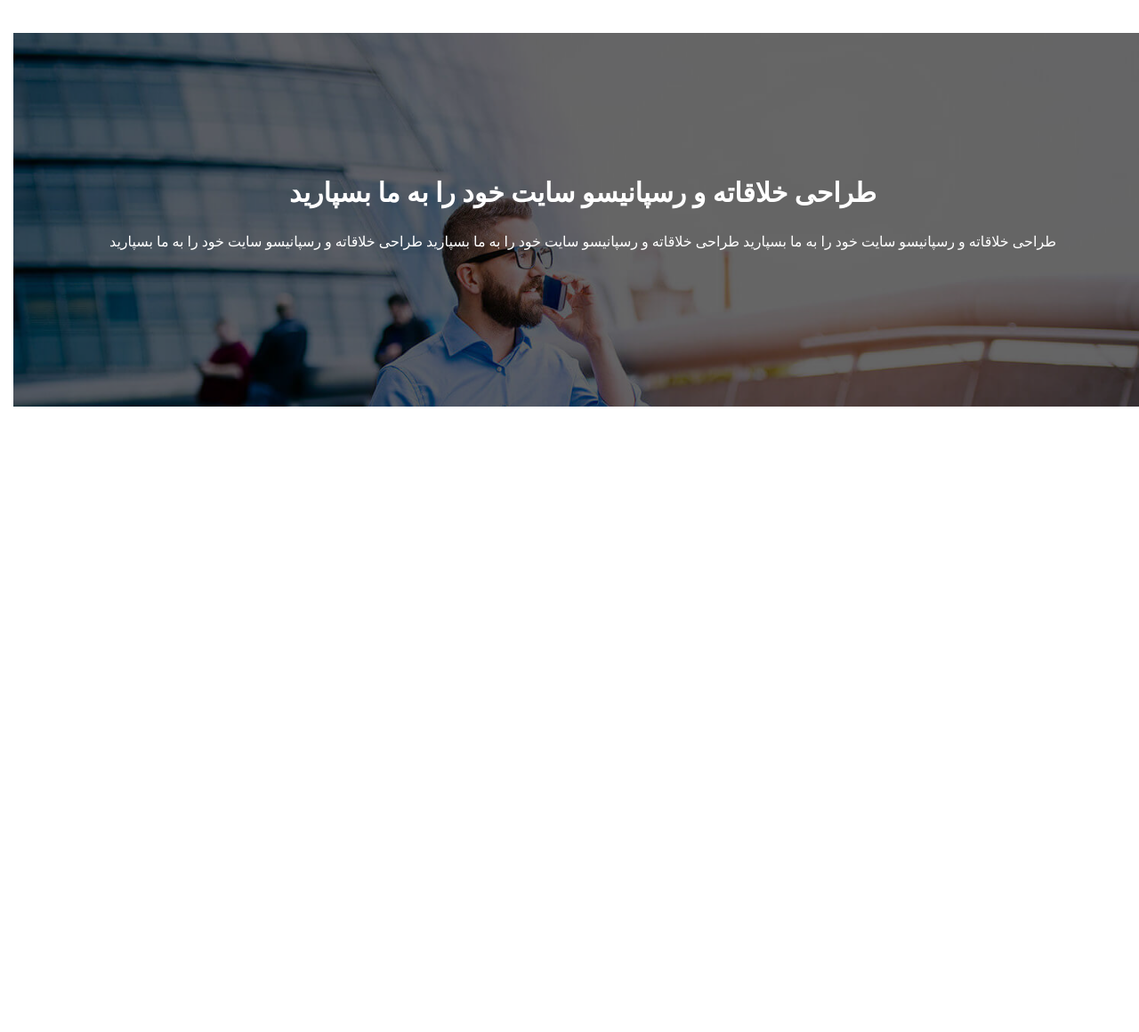
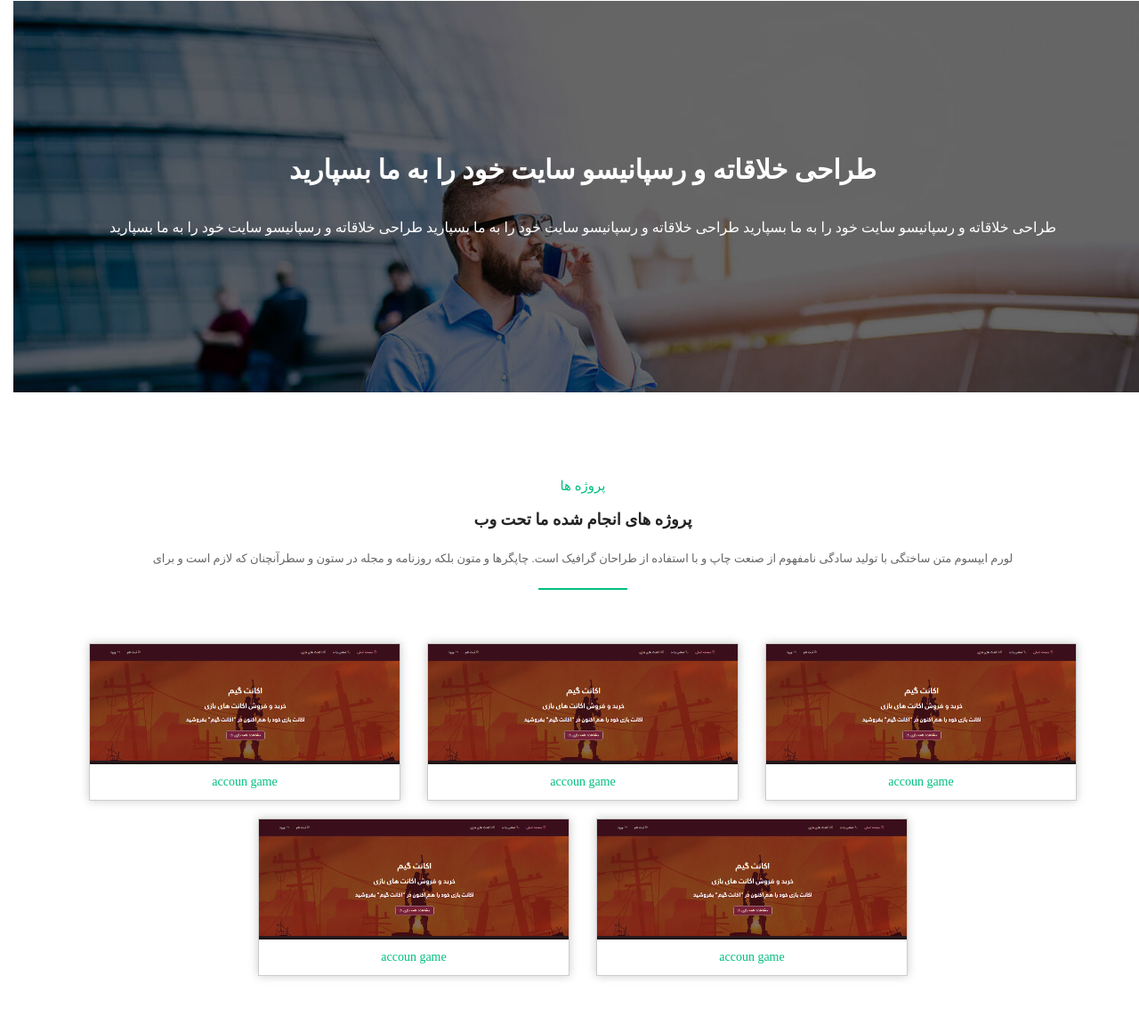
Before and after one commit to mahdihassani9374/mahdimobin.ir, a website: page docs/index.html in a window 1280 px wide. Shown: the part 1445-2605 px from the top of the page at 89% size. Before the commit the page ends 1902 px from the top, so only its background shows below. Drawn offline with Linux system fonts and the light colour scheme; a web font is replaced by a local one.

Commit message:
modify design

```diff
--- a/docs/index.html
+++ b/docs/index.html
@@ -45,7 +45,7 @@
 </head>
 
 <body dir="rtl">
-     <!-- <div class="loading">
+    <!-- <div class="loading">
         <div class="dot-container">
             <div class="dot"></div>
             <div class="dot"></div>
@@ -88,31 +88,31 @@
             </div>
         </nav>
         <section class="header__section">
-            <h1 class="header__section__title wow bounceInDown">مهدی و مبین حسنی </h1>
+            <h1 class="header__section__title wow bounceInUp wow bounceInDown">مهدی و مبین حسنی </h1>
             <div class="text-center wow zoomIn">
                 <img src="./images/profile.jpg" class="header__section__img" />
             </div>
             <div class="text-center">
-                <h4 class="header__section__desc wow bounceInRight">programmer and web designer</h4>
-                <h4 class="header__section__desc wow bounceInRight">ما عاشق برنامه نویسی ایم</h4>
+                <h4 class="header__section__desc wow bounceInUp">programmer and web designer</h4>
+                <h4 class="header__section__desc wow bounceInUp">ما عاشق برنامه نویسی ایم</h4>
                 <p class="padding-10 line-height-30 wow bounceInLeft"> بیشتر برنامه نویسان خوب برنامه نویسی می کنند نه
                     به این علت که انتظار دارند دستمزد بگیرند یا از سوی عموم تحسین شوند، بلکه چون برنامه نویسی برایشان
                     سرگرم کننده است</p>
             </div>
             <div class="text-center col-md-12 flex">
-                <a class="header__section__link wow bounceInRight" data-toggle="tooltip" title="صفحه اصلی">
+                <a class="header__section__link wow bounceInUp" data-toggle="tooltip" title="صفحه اصلی">
                     <i class="pe-7s-home"></i>
                 </a>
-                <a class="header__section__link wow bounceInRight" data-toggle="tooltip" title="تماس با ما">
+                <a class="header__section__link wow bounceInUp" data-toggle="tooltip" title="تماس با ما">
                     <i class="pe-7s-headphones"></i>
                 </a>
-                <a class="header__section__link wow bounceInRight" data-toggle="tooltip" title="درباره ما">
+                <a class="header__section__link wow bounceInUp" data-toggle="tooltip" title="درباره ما">
                     <i class="pe-7s-users"></i>
                 </a>
-                <a class="header__section__link wow bounceInRight" data-toggle="tooltip" title="پروژه ها">
+                <a class="header__section__link wow bounceInUp" data-toggle="tooltip" title="پروژه ها">
                     <i class="pe-7s-diamond"></i>
                 </a>
-                <a class="header__section__link wow bounceInRight" data-toggle="tooltip" title="سفارش پروژه">
+                <a class="header__section__link wow bounceInUp" data-toggle="tooltip" title="سفارش پروژه">
                     <i class="pe-7s-edit"></i>
                 </a>
             </div>
@@ -122,14 +122,14 @@
     <section class="section">
         <div class="row">
             <div class="container">
-                <div class="section__title">معرفی</div>
-                <div class="section__subtitle">خدماتی که ارائه می‌دهیم</div>
-                <div class="section__desc">
+                <div class="section__title wow bounceInUp">معرفی</div>
+                <div class="section__subtitle wow bounceInDown">خدماتی که ارائه می‌دهیم</div>
+                <div class="section__desc  wow bounceInRight">
                     لورم ایپسوم متن ساختگی با تولید سادگی نامفهوم از صنعت چاپ و با استفاده از طراحان گرافیک است.
                     چاپگرها و متون بلکه روزنامه و مجله در ستون و سطرآنچنان که لازم است و برای
                 </div>
                 <div class="mt-80 mb-40">
-                    <div class="col-md-3 col-sm-6 col-xs-12">
+                    <div class="col-md-3 col-sm-6 col-xs-12 wow zoomIn">
                         <div class="section__box">
                             <div class="text-center">
                                 <span class="section__box__icon">
@@ -139,12 +139,12 @@
                                     امنیت بالا و دسترسی سریع
                                 </div>
                                 <div class="section__box__desc">
-                                    لورم ایپسوم طراح و گرافیست کار در کارهای هنری که شامل موارد  بالا می شوئ
+                                    لورم ایپسوم طراح و گرافیست کار در کارهای هنری که شامل موارد بالا می شوئ
                                 </div>
                             </div>
                         </div>
                     </div>
-                    <div class="col-md-3 col-sm-6 col-xs-12">
+                    <div class="col-md-3 col-sm-6 col-xs-12 wow zoomIn">
                         <div class="section__box">
                             <div class="text-center">
                                 <span class="section__box__icon">
@@ -154,12 +154,12 @@
                                     امنیت بالا و دسترسی سریع
                                 </div>
                                 <div class="section__box__desc">
-                                    لورم ایپسوم طراح و گرافیست کار در کارهای هنری که شامل موارد  بالا می شوئ
+                                    لورم ایپسوم طراح و گرافیست کار در کارهای هنری که شامل موارد بالا می شوئ
                                 </div>
                             </div>
                         </div>
                     </div>
-                    <div class="col-md-3 col-sm-6 col-xs-12">
+                    <div class="col-md-3 col-sm-6 col-xs-12 wow zoomIn">
                         <div class="section__box">
                             <div class="text-center">
                                 <span class="section__box__icon">
@@ -169,12 +169,12 @@
                                     امنیت بالا و دسترسی سریع
                                 </div>
                                 <div class="section__box__desc">
-                                    لورم ایپسوم طراح و گرافیست کار در کارهای هنری که شامل موارد  بالا می شوئ
+                                    لورم ایپسوم طراح و گرافیست کار در کارهای هنری که شامل موارد بالا می شوئ
                                 </div>
                             </div>
                         </div>
                     </div>
-                    <div class="col-md-3 col-sm-6 col-xs-12">
+                    <div class="col-md-3 col-sm-6 col-xs-12 wow zoomIn">
                         <div class="section__box">
                             <div class="text-center">
                                 <span class="section__box__icon">
@@ -184,7 +184,7 @@
                                     امنیت بالا و دسترسی سریع
                                 </div>
                                 <div class="section__box__desc">
-                                    لورم ایپسوم طراح و گرافیست کار در کارهای هنری که شامل موارد  بالا می شوئ
+                                    لورم ایپسوم طراح و گرافیست کار در کارهای هنری که شامل موارد بالا می شوئ
                                 </div>
                             </div>
                         </div>
@@ -202,6 +202,81 @@
             طراحی خلاقاته و رسپانیسو سایت خود را به ما بسپارید
         </div>
     </div>
+
+    <section class="section">
+        <div class="row">
+            <div class="container">
+                <div class="section__title wow bounceInUp">پروژه ها</div>
+                <div class="section__subtitle wow bounceInDown">پروژه های انجام شده ما تحت وب</div>
+                <div class="section__desc wow bounceInRight">
+                    لورم ایپسوم متن ساختگی با تولید سادگی نامفهوم از صنعت چاپ و با استفاده از طراحان گرافیک است.
+                    چاپگرها و متون بلکه روزنامه و مجله در ستون و سطرآنچنان که لازم است و برای
+                </div>
+                <div class="mt-80 mb-40 flex">
+                    <div class="col-md-4 col-sm-6 col-xs-12">
+                        <a href="#" class="link">
+                            <div class="section__box p-0 pulse-hover wow zoomIn">
+                                <div class="text-center">
+                                    <img src="./images/project.PNG" class="img-responsive" />
+                                    <div class="padding-10">
+                                        accoun game
+                                    </div>
+                                </div>
+                            </div>
+                        </a>
+                    </div>
+                    <div class="col-md-4 col-sm-6 col-xs-12">
+                        <a href="#" class="link">
+                            <div class="section__box p-0 pulse-hover wow zoomIn">
+                                <div class="text-center">
+                                    <img src="./images/project.PNG" class="img-responsive" />
+                                    <div class="padding-10">
+                                        accoun game
+                                    </div>
+                                </div>
+                            </div>
+                        </a>
+                    </div>
+                    <div class="col-md-4 col-sm-6 col-xs-12">
+                        <a href="#" class="link">
+                            <div class="section__box p-0 pulse-hover wow zoomIn">
+                                <div class="text-center">
+                                    <img src="./images/project.PNG" class="img-responsive" />
+                                    <div class="padding-10">
+                                        accoun game
+                                    </div>
+                                </div>
+                            </div>
+                        </a>
+                    </div>
+                    <div class="col-md-4 col-sm-6 col-xs-12">
+                        <a href="#" class="link">
+                            <div class="section__box p-0 pulse-hover wow zoomIn">
+                                <div class="text-center">
+                                    <img src="./images/project.PNG" class="img-responsive" />
+                                    <div class="padding-10">
+                                        accoun game
+                                    </div>
+                                </div>
+                            </div>
+                        </a>
+                    </div>
+                    <div class="col-md-4 col-sm-6 col-xs-12">
+                        <a href="#" class="link">
+                            <div class="section__box p-0 pulse-hover wow zoomIn">
+                                <div class="text-center">
+                                    <img src="./images/project.PNG" class="img-responsive" />
+                                    <div class="padding-10">
+                                        accoun game
+                                    </div>
+                                </div>
+                            </div>
+                        </a>
+                    </div>
+                </div>
+            </div>
+        </div>
+    </section>
 </body>
 
 </html>
--- a/src/sass/components/_code.scss
+++ b/src/sass/components/_code.scss
@@ -189,7 +189,6 @@
     }
 
     .section__box {
-        height: 300px;
         box-shadow: 0px 0px 10px #ccc;
         border: 1px solid #ccc;
         padding: 30px 10px;
@@ -213,7 +212,7 @@
             color: #333;
             font-size: 15px;
             font-weight: bold;
-            margin-top: 30px;
+           padding: 20px 0;
         }
 
         .section__box__desc {
@@ -221,7 +220,6 @@
             color: #999;
             font-size: 13px;
             font-weight: 500;
-            margin-top: 20px;
             line-height: 20px;
         }
     }
@@ -253,7 +251,7 @@
         color: #fff;
         font-weight: 600;
         z-index: 1;
-        line-height: 20px;
+        line-height: 40px;
         font-family: MehdiHeydari;
     }
 
@@ -268,6 +266,31 @@
         margin-top: 30px;
 
     }
+}
+
+.pulse-hover {
+    transition: all 0.4s;
+
+    &:hover {
+        transform: scale(1.05);
+    }
+}
+.link {
+    color: #01BF81;
+    transition: all 0.4s;
+    &:hover {
+        color: #41C3D3;
+    }
+}
+.flex {
+    display: flex;
+    align-items: center;
+    justify-content: center;
+    flex-wrap: wrap;
+}
+
+.p-0 {
+    padding: 0 !important;
 }
 
 
```
Also changed, not shown: docs/css/styles.css, docs/images/project.PNG (added), 1 other file.
